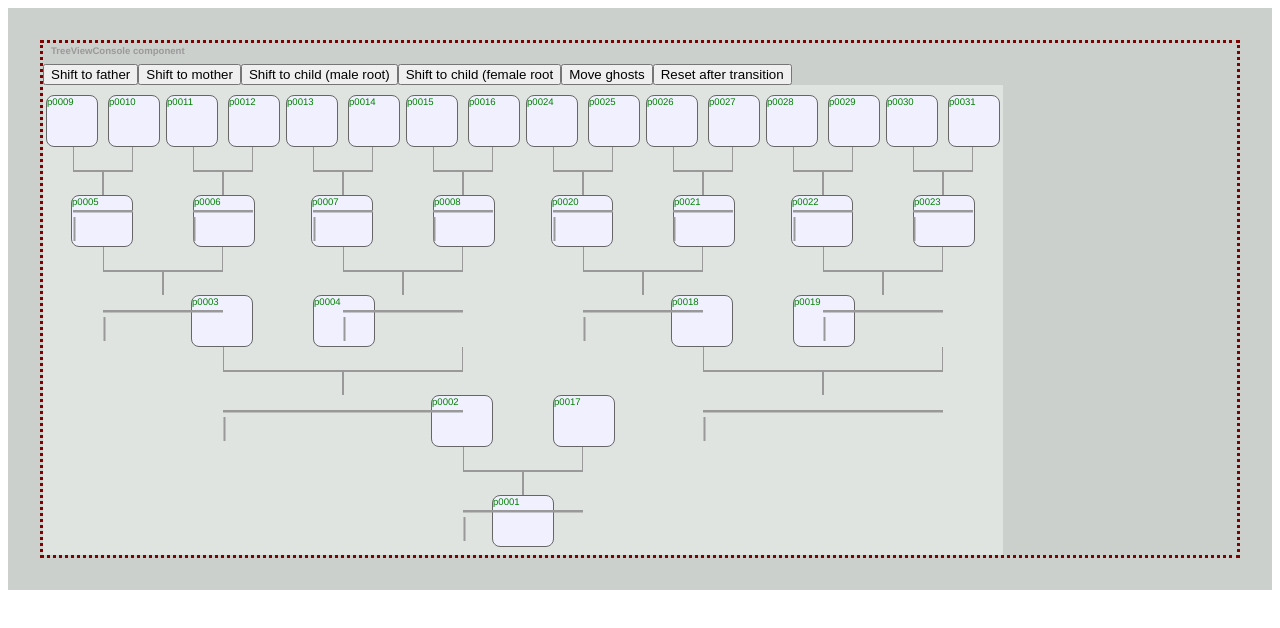
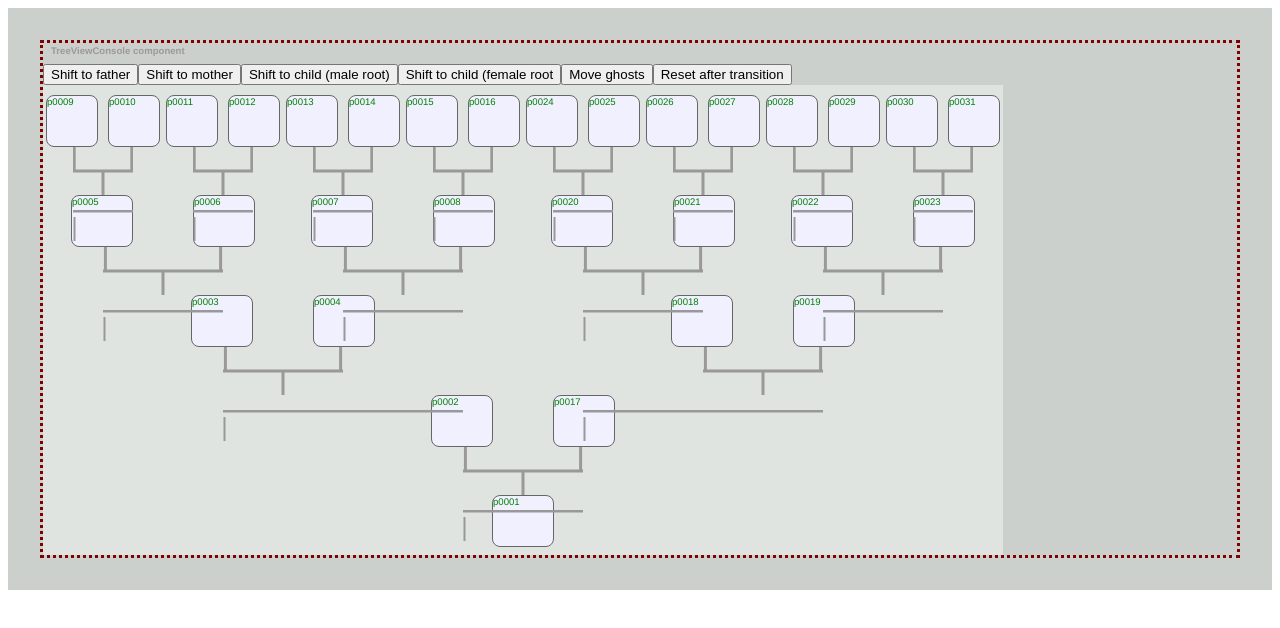
Before and after one commit to jrschmidt/familia, a Vue app: page / in a window 1280 px wide. Shown: the top 628 px of the page. Built offline with nearby package versions, Linux system fonts and the light colour scheme.

Commit message:
adjust CSS and SVG value for top SVG

```diff
--- a/src/components/ConnectorSvgTop.vue
+++ b/src/components/ConnectorSvgTop.vue
@@ -4,10 +4,10 @@
     :class="[location, visibility, shape]"
   >
     <svg height="48px" width="100%">
-      <line x1="0%" y1="0" x2="0" y2="24" stroke="#999999" stroke-width="2"/>
-      <line x1="100%" y1="0" x2="100%" y2="24" stroke="#999999" stroke-width="2"/>
-      <line x1="0" y1="24" x2="100%" y2="24" stroke="#999999" stroke-width="2"/>
-      <line x1="50%" y1="24" x2="50%" y2="48" stroke="#999999" stroke-width="2"/>
+      <line x1="2%" y1="0" x2="2%" y2="24" stroke="#999999" stroke-width="3"/>
+      <line x1="98%" y1="0" x2="98%" y2="24" stroke="#999999" stroke-width="3"/>
+      <line x1="0" y1="24" x2="100%" y2="24" stroke="#999999" stroke-width="3"/>
+      <line x1="50%" y1="24" x2="50%" y2="48" stroke="#999999" stroke-width="3"/>
     </svg>
   </div>
 </template>
@@ -35,5 +35,15 @@ const shape = computed( () => {
 <style lang="css">
 .connector-svg-top {
   width: 100%;
+  margin-left: 0px;
+}
+
+.connector-svg-top.cnx-1-0 {
+  width: 120px;
+}
+
+.connector-svg-top.cnx-1-1 {
+  width: 120px;
+  margin-left: 120px;
 }
 </style>
--- a/src/components/TreeViewWindow.vue
+++ b/src/components/TreeViewWindow.vue
@@ -128,7 +128,7 @@ const connectors = ref(viewModel.connectors)
 }
 
 .connector-svg.cnx-1-1 {
-  left: 660px;
+  left: 540px;
   top: 262px;
 }
 
```
